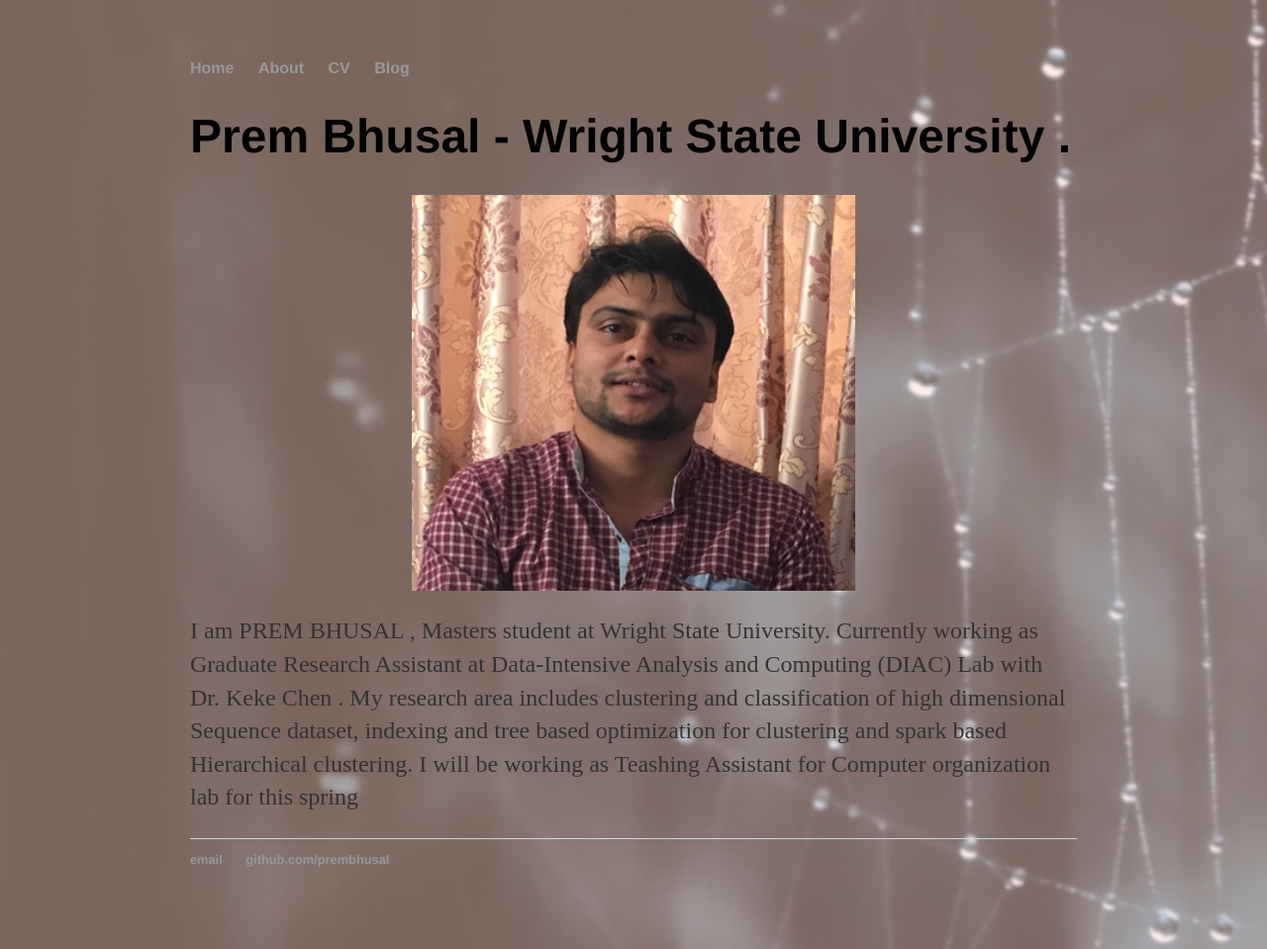
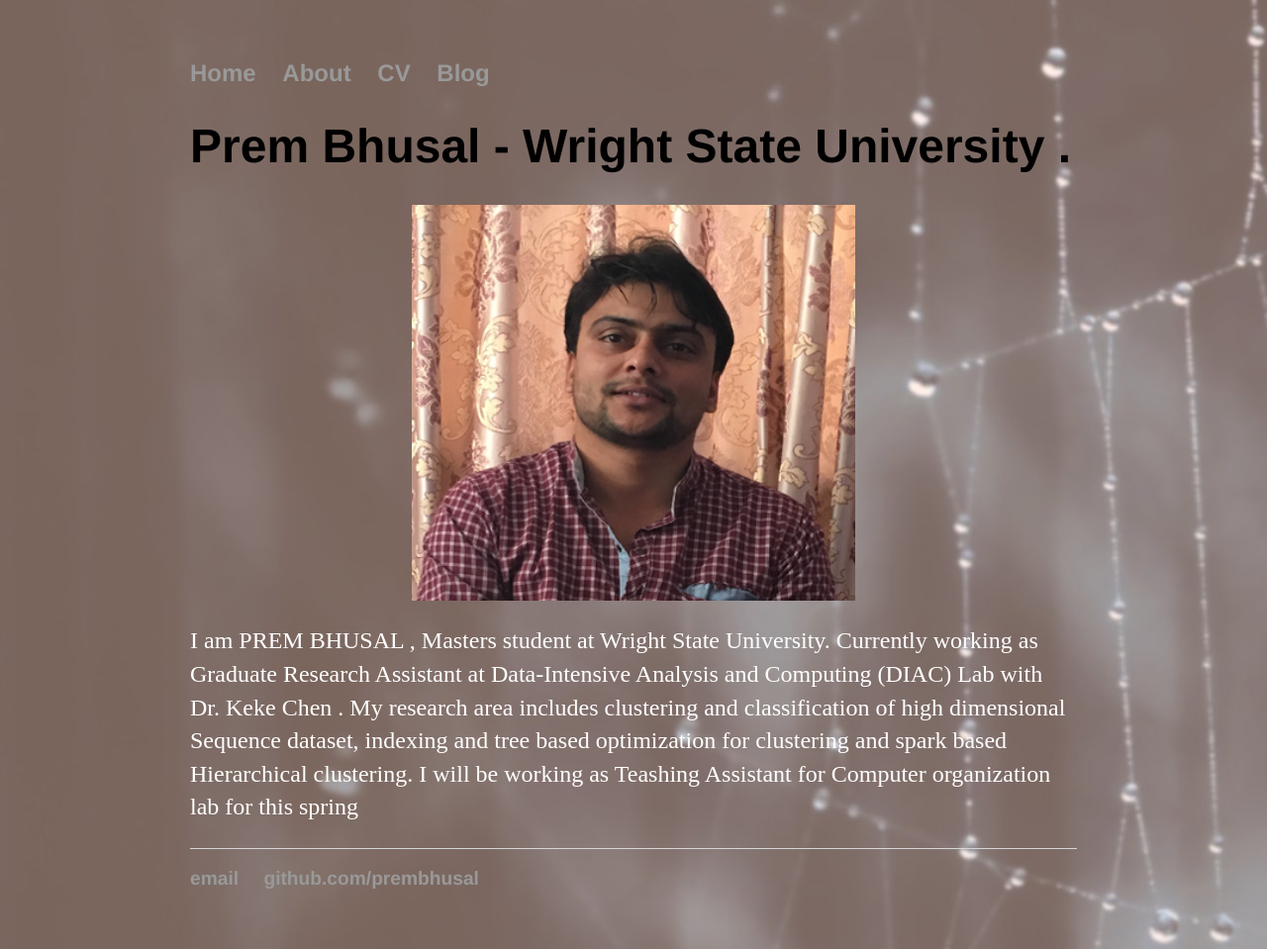
Before and after one commit to prembhusal/prembhusalWebsite, a Jekyll site: the page built from index.html, in a window 1280 px wide. Shown: the whole page at 99% size. Built offline with Jekyll 4.4.1, drawn with Linux system fonts in a browser that asks for light colours.

Commit message:
Update main.css

```diff
--- a/css/main.css
+++ b/css/main.css
@@ -7,6 +7,7 @@ nav ul, footer ul {
     padding: 0px;
     list-style: none;
     font-weight: bold;
+    font-size: 1.5em;
 }
 nav ul li, footer ul li {
     display: inline;
@@ -26,7 +27,7 @@ h1 {
 p {
     font-size: 1.5em;
     line-height: 1.4em;
-    color: #333;
+    color: #FFFFFF;
 }
 footer {
     border-top: 1px solid #d5d5d5;
```
